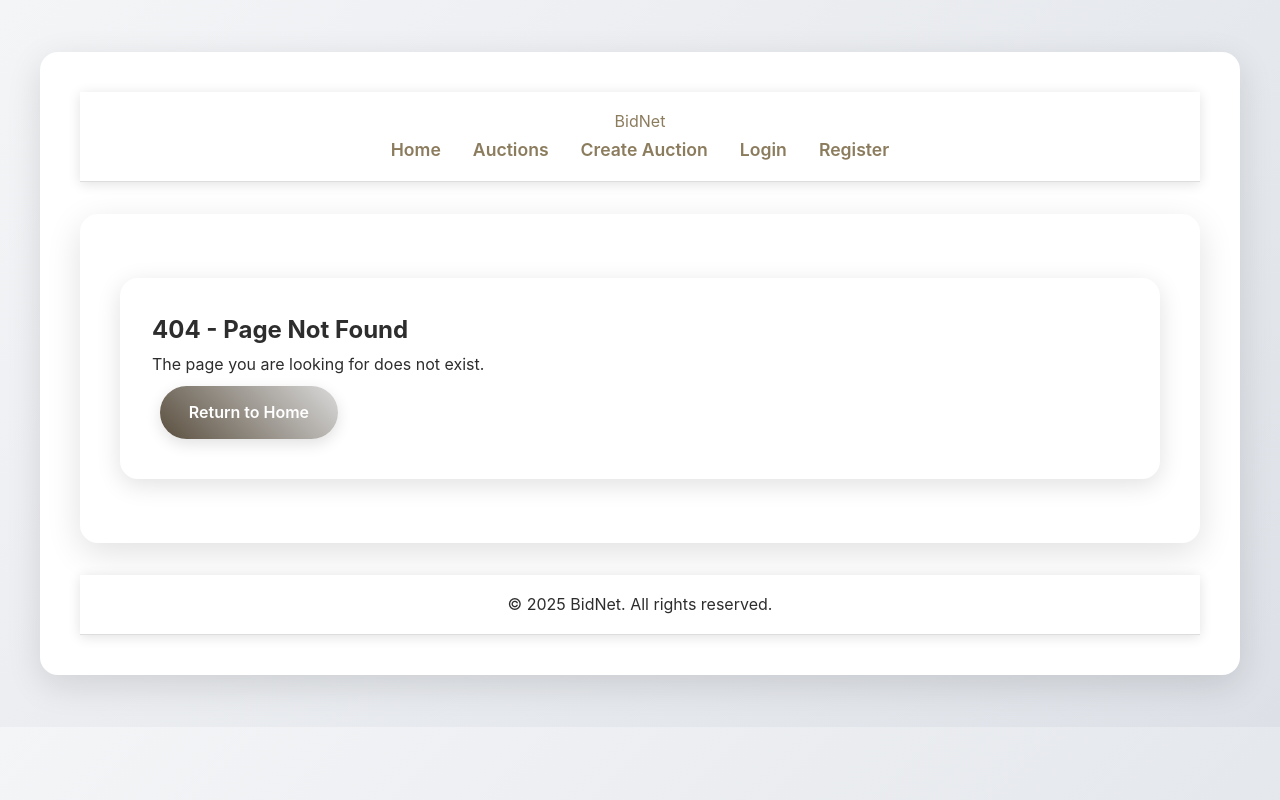
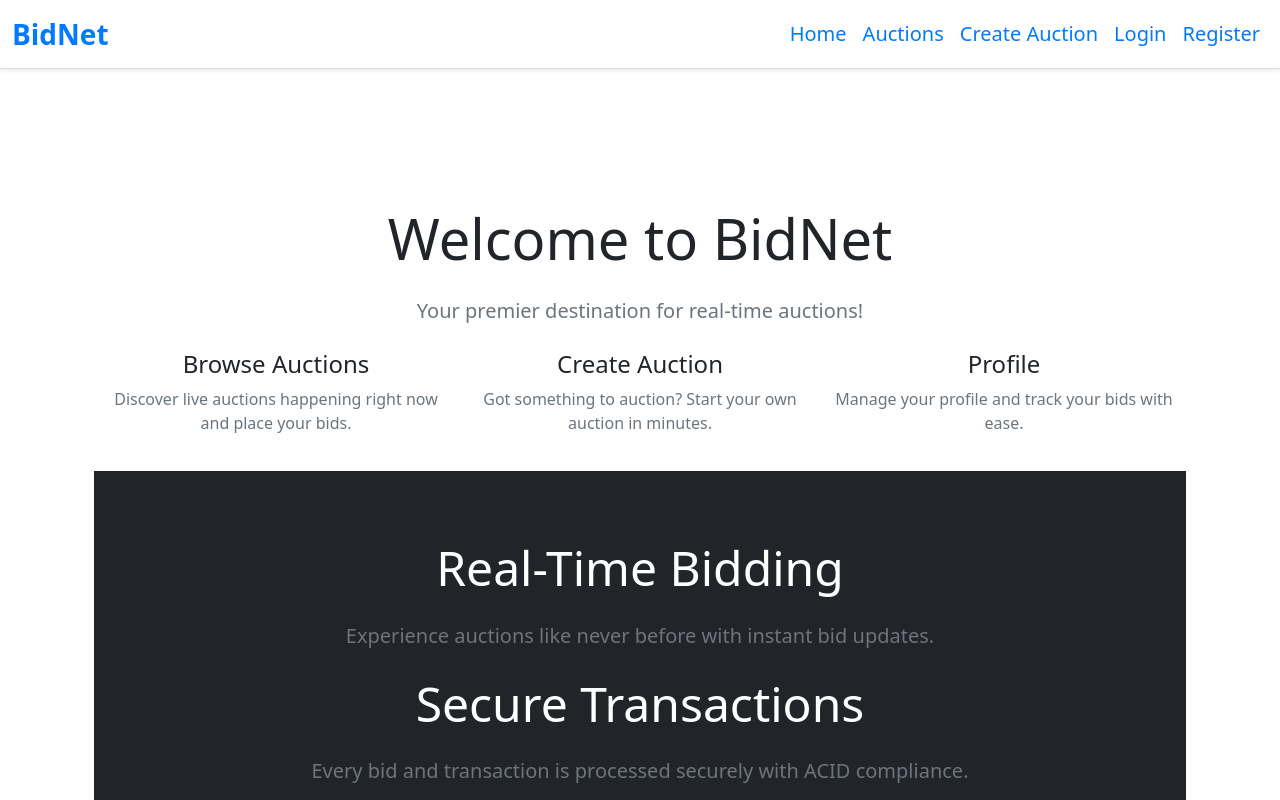
Before and after one commit to ishanuwo/BidNet, a React (Vite) app in the folder client/: page /home in a window 1280 px wide. Before the commit this address had no page. Shown: the top 800 px of the page. Built offline with nearby package versions, Linux system fonts and the light colour scheme.

Commit message:
css changes

```diff
--- a/client/package.json
+++ b/client/package.json
@@ -10,6 +10,7 @@
     "preview": "vite preview"
   },
   "dependencies": {
+    "bootstrap": "^5.3.3",
     "react": "^19.0.0",
     "react-dom": "^19.0.0",
     "react-router-dom": "^7.4.1"
--- a/client/src/App.css
+++ b/client/src/App.css
@@ -1,264 +1,119 @@
-* {
+/* Global styles */
+body {
+  font-family: 'Arial', sans-serif;
   margin: 0;
   padding: 0;
-  box-sizing: border-box;
+  background-color: #f8f9fa;
 }
 
-:root {
-  --primary-color: #5a4f3f;
-  --secondary-color: #dadada;
-  --accent-color: #8c7c5e;
-  --hover-color: #23395b;
-  --background-color: #f4f5f7;
-  --gradient-end: #dde1e7;
-  --card-bg: #ffffff;
-  --text-color: #2d2d2d;
-  --shadow: rgba(0, 0, 0, 0.12);
-  --transition-duration: 0.3s;
-  --font-family: 'Inter', sans-serif;
+.container {
+  margin-top: 30px;
+  max-width: 1140px;
+  padding: 15px;
 }
 
-html {
-  font-size: 16px;
-  scroll-behavior: smooth;
+/* Navbar Styles */
+.navbar {
+  background-color: #ffffff;
+  border-bottom: 1px solid #ddd;
 }
 
-body {
-  font-family: var(--font-family);
-  background: linear-gradient(135deg, var(--background-color), var(--gradient-end));
-  color: var(--text-color);
-  padding: 20px;
-  line-height: 1.7;
+.navbar-brand {
+  font-size: 1.75rem;
+  font-weight: 600;
+  color: #007bff !important;
 }
 
-a {
-  text-decoration: none;
-  color: var(--accent-color);
-  transition: color var(--transition-duration);
+.navbar-light .navbar-nav .nav-link {
+  font-size: 1.1rem;
+  color: #007bff;
+  padding: 10px 20px;
+  transition: color 0.3s ease, background-color 0.3s ease;
 }
 
-a:hover {
-  color: var(--hover-color);
+.navbar-light .navbar-nav .nav-link:hover {
+  color: #fff;
+  background-color: #007bff;
+  border-radius: 5px;
 }
 
-/* Header and Footer */
-.main-header,
-.main-footer {
-  background: var(--card-bg);
-  padding: 1rem 2rem;
-  text-align: center;
-  border-bottom: 1px solid #ddd;
-  box-shadow: 0 2px 12px var(--shadow);
+.navbar-toggler {
+  border-color: #007bff;
 }
 
-/* Navigation */
-.main-nav ul {
-  list-style: none;
-  display: flex;
-  gap: 2rem;
-  padding: 0;
-  margin: 0;
-  justify-content: center;
-  align-items: center;
+.navbar-toggler-icon {
+  background-color: #007bff;
 }
 
-.main-nav a {
-  font-weight: 600;
-  font-size: 1.1rem;
+/* Footer Styles */
+footer {
+  background-color: #f8f9fa;
+  padding: 20px 0;
+  font-size: 1rem;
+  color: #495057;
+  border-top: 1px solid #ddd;
 }
 
-@media (max-width: 768px) {
-  .main-nav {
-    display: flex;
-    flex-direction: column;
-  }
+footer p {
+  margin: 0;
 }
 
-/* Main Container */
-#root {
-  max-width: 1200px;
-  margin: 2rem auto;
-  padding: 2.5rem;
-  background: var(--card-bg);
-  border-radius: 18px;
-  box-shadow: 0 10px 35px var(--shadow);
-  transition: box-shadow var(--transition-duration), transform var(--transition-duration);
+/* Button Styles */
+button {
+  background-color: transparent;
+  border: none;
+  color: #007bff;
+  font-size: 1rem;
+  text-align: left;
+  padding: 10px 15px;
 }
 
-#root:hover {
-  box-shadow: 0 14px 45px var(--shadow);
-  transform: translateY(-3px);
+button:hover {
+  color: #0056b3;
 }
 
-/* Card Styles */
-.card {
-  background: var(--card-bg);
-  padding: 2rem;
-  margin: 1.5rem 0;
-  border-radius: 18px;
-  box-shadow: 0 6px 25px var(--shadow);
-  transition: transform var(--transition-duration), box-shadow var(--transition-duration);
+/* General Page Styles */
+.container {
+  max-width: 1200px;
+  margin: 0 auto;
+  padding: 20px;
 }
 
-.card:hover {
-  transform: translateY(-5px);
-  box-shadow: 0 12px 35px var(--shadow);
-}
-
-/* Card Child Style */
-.card-child {
-  background: #f8f9fa;
-  padding: 1.5rem;
-  border-radius: 12px;
-  box-shadow: 0 4px 12px rgba(0, 0, 0, 0.08);
-  transition: background var(--transition-duration), transform var(--transition-duration);
-}
-
-.card-child:hover {
-  background: #eceff1;
-  transform: translateY(-2px);
-}
-
-/* Buttons */
-.button {
-  display: inline-block;
-  padding: 0.8rem 1.8rem;
-  border-radius: 50px;
-  background: linear-gradient(45deg, var(--primary-color), var(--secondary-color));
-  color: #fff;
-  font-size: 1rem;
-  font-weight: 600;
-  text-align: center;
-  transition: transform var(--transition-duration), background var(--transition-duration), box-shadow var(--transition-duration);
-  margin: 0.5rem;
-  box-shadow: 0 5px 15px var(--shadow);
-}
-
-.button:hover {
-  background: linear-gradient(45deg, var(--secondary-color), var(--primary-color));
-  transform: translateY(-3px);
-  box-shadow: 0 7px 20px var(--shadow);
-}
-
-/* Notification */
-.notification {
-  background-color: #e6ffea;
-  padding: 1rem 1.2rem;
-  border: 1px solid #85d487;
-  margin: 1.2rem 0;
-  border-radius: 8px;
-  color: #2c6a2c;
-}
-
-/* Input Fields */
-.search-input {
-  padding: 0.9rem;
-  width: 100%;
-  border: 1px solid #ccc;
-  border-radius: 10px;
-  font-size: 1rem;
-  transition: border-color var(--transition-duration);
-}
-
-.search-input:focus {
-  border-color: var(--accent-color);
-  outline: none;
-}
-
-/* Image Preview */
-.image-preview img {
-  max-width: 100%;
-  margin-top: 1rem;
-  border-radius: 12px;
-  box-shadow: 0 5px 12px var(--shadow);
-  transition: transform var(--transition-duration);
-}
-
-.image-preview img:hover {
-  transform: scale(1.03);
-}
-
-/* Forms */
-form label {
-  display: block;
-  margin-bottom: 0.5rem;
+h1, h2, h3 {
   font-weight: 600;
 }
 
-form input,
-form select,
-form textarea {
-  width: 100%;
-  padding: 0.8rem;
-  margin-bottom: 1rem;
-  border-radius: 8px;
-  border: 1px solid #ccc;
-  transition: border-color var(--transition-duration);
+p {
+  color: #6c757d;
 }
 
-form input:focus,
-form select:focus,
-form textarea:focus {
-  border-color: var(--accent-color);
-  outline: none;
+/* Cards */
+.card {
+  border: none;
+  box-shadow: 0 2px 5px rgba(0, 0, 0, 0.1);
 }
 
-/* Home Page */
-.home-page .hero {
-  text-align: center;
-  padding: 2.5rem 1.5rem;
-  background: linear-gradient(135deg, var(--primary-color), var(--secondary-color));
-  color: #fff;
-  border-radius: 18px;
-  margin-bottom: 2.5rem;
-  box-shadow: 0 10px 25px var(--shadow);
+.card-header {
+  background-color: #007bff;
+  color: white;
+  font-weight: bold;
 }
 
-.home-page .hero h1 {
-  font-size: 3.2rem;
-  margin-bottom: 1.2rem;
+.card-body {
+  padding: 20px;
 }
 
-.home-page .hero p {
-  font-size: 1.3rem;
-  margin-bottom: 1.5rem;
-}
+/* Responsive Adjustments */
+@media (max-width: 768px) {
+  .navbar-brand {
+    font-size: 1.5rem;
+  }
 
-.home-page .features {
-  display: flex;
-  flex-wrap: wrap;
-  gap: 1.5rem;
-  justify-content: center;
-}
+  .nav-link {
+    font-size: 1rem;
+  }
 
-.home-page .feature {
-  flex: 1 1 320px;
-  padding: 1.8rem;
-  text-align: center;
-  border-radius: 15px;
-  background: var(--card-bg);
-  box-shadow: 0 6px 20px var(--shadow);
-  transition: transform var(--transition-duration);
-}
-
-.home-page .feature:hover {
-  transform: translateY(-5px);
-}
-
-/* Profile Details */
-.profile-details p {
-  margin-bottom: 1.2rem;
-  font-size: 1.2rem;
-}
-
-/* Edit Profile */
-.edit-profile label {
-  font-size: 1rem;
-  margin-bottom: 0.5rem;
-}
-
-@media (max-width: 768px) {
-  #root {
-    padding: 1.5rem;
+  footer {
+    font-size: 0.9rem;
   }
 }
--- a/client/src/App.tsx
+++ b/client/src/App.tsx
@@ -25,45 +25,62 @@ const App: React.FC = () => {
 
   return (
     <Router>
-      <header className="main-header">
-        <div className="header-container">
-          <div className="logo">
-            <Link to="/">BidNet</Link>
-          </div>
-          <nav className="main-nav">
-            <ul>
-              <li><Link to="/" className="nav-link">Home</Link></li>
-              <li><Link to="/auctions" className="nav-link">Auctions</Link></li>
-              <li><Link to="/create-auction" className="nav-link">Create Auction</Link></li>
-
-              {isAuthenticated ? (
-                <li>
-                  <button onClick={handleLogout} className="nav-link logout-btn">Logout</button>
+      <div>
+        {/* Navbar */}
+        <nav className="navbar navbar-expand-lg navbar-light bg-white shadow-sm">
+          <div className="container-fluid">
+            <Link className="navbar-brand fs-3" to="/home">BidNet</Link>
+            <button className="navbar-toggler" type="button" data-bs-toggle="collapse" data-bs-target="#navbarNav" aria-controls="navbarNav" aria-expanded="false" aria-label="Toggle navigation">
+              <span className="navbar-toggler-icon"></span>
+            </button>
+            <div className="collapse navbar-collapse" id="navbarNav">
+              <ul className="navbar-nav ms-auto">
+                <li className="nav-item">
+                  <Link className="nav-link fs-5" to="/home">Home</Link>
                 </li>
+                <li className="nav-item">
+                  <Link className="nav-link fs-5" to="/auctions">Auctions</Link>
+                </li>
+                <li className="nav-item">
+                  <Link className="nav-link fs-5" to="/create-auction">Create Auction</Link>
+                </li>
+                {!isAuthenticated ? (
+                  <>
+                    <li className="nav-item">
+                      <Link className="nav-link fs-5" to="/login">Login</Link>
+                    </li>
+                    <li className="nav-item">
+                      <Link className="nav-link fs-5" to="/register">Register</Link>
+                    </li>
+                  </>
                 ) : (
-                <>
-                  <li><Link to="/login" className="nav-link">Login</Link></li>
-                  <li><Link to="/register" className="nav-link">Register</Link></li>
-                </>
+                  <li className="nav-item">
+                    <button className="btn btn-link nav-link fs-5" onClick={handleLogout}>Logout</button>
+                  </li>
                 )}
               </ul>
+            </div>
+          </div>
         </nav>
-        </div>
-      </header>
-      <main id="root">
+
+        {/* Routes */}
+        <div className="container mt-5">
           <Routes>
-          <Route path="/" element={<HomePage />} />
+            <Route path="/home" element={<HomePage />} />
             <Route path="/auctions" element={<AuctionList />} />
-          <Route path="/auction/:id" element={<AuctionDetail />} />
+            <Route path="/auctions/:id" element={<AuctionDetail />} />
             <Route path="/create-auction" element={<CreateAuction />} />
-          <Route path="/login" element={<Login setIsAuthenticated={setIsAuthenticated} />} />
+            <Route path="/login" element={<Login setIsAuthenticated={setIsAuthenticated}/>} />
             <Route path="/register" element={<Register />} />
             <Route path="*" element={<NotFound />} />
           </Routes>
-      </main>
-      <footer className="main-footer">
-        <p>&copy; {new Date().getFullYear()} BidNet. All rights reserved.</p>
+        </div>
+
+        {/* Footer */}
+        <footer className="bg-light text-center py-3 mt-5 shadow-sm">
+          <p className="mb-0">© 2025 BidNet. All rights reserved.</p>
         </footer>
+      </div>
     </Router>
   );
 };
--- a/client/src/Components/HomePage.tsx
+++ b/client/src/Components/HomePage.tsx
@@ -1,33 +1,42 @@
 import React from 'react';
-import { Link } from 'react-router-dom';
-import '../App.css';
+import 'bootstrap/dist/css/bootstrap.min.css';
 
-const HomePage: React.FC = () => (
-  <div className="home-page">
-    <header className="card-child">
-      <h1>Welcome to BidNet</h1>
-      <p>Your premier destination for real-time auctions!</p>
-      <nav>
-        <Link to="/auctions" className="button">Browse Auctions</Link>
-        <Link to="/create-auction" className="button">Create Auction</Link>
-        <Link to="/profile" className="button">Profile</Link>
-      </nav>
-    </header>
-    <section>
-      <div className="card-child">
-        <h3>Real-Time Bidding</h3>
-        <p>Experience auctions like never before with instant bid updates.</p>
+const Homepage = () => {
+  return (
+    <div className="container-fluid">
+      <main className="text-center py-5">
+        <div className="container">
+          <h1 className="display-4 mb-4">Welcome to BidNet</h1>
+          <p className="lead mb-4">Your premier destination for real-time auctions!</p>
+          <div className="row">
+            <div className="col-md-4">
+              <h4>Browse Auctions</h4>
+              <p>Discover live auctions happening right now and place your bids.</p>
             </div>
-      <div className="card-child">
-        <h3>Secure Transactions</h3>
-        <p>Every bid and transaction is processed securely with ACID compliance.</p>
+            <div className="col-md-4">
+              <h4>Create Auction</h4>
+              <p>Got something to auction? Start your own auction in minutes.</p>
             </div>
-      <div className="card-child">
-        <h3>User-Friendly Interface</h3>
-        <p>Our intuitive design makes bidding fun and easy.</p>
+            <div className="col-md-4">
+              <h4>Profile</h4>
+              <p>Manage your profile and track your bids with ease.</p>
+            </div>
+          </div>
+        </div>
+
+        <section className="py-5 bg-dark text-white">
+          <div className="container">
+            <h2 className="display-5 text-center mb-4">Real-Time Bidding</h2>
+            <p className="lead text-center mb-4">Experience auctions like never before with instant bid updates.</p>
+            <h2 className="display-5 text-center mb-4">Secure Transactions</h2>
+            <p className="lead text-center mb-4">Every bid and transaction is processed securely with ACID compliance.</p>
+            <h2 className="display-5 text-center mb-4">User-Friendly Interface</h2>
+            <p className="lead text-center">Our intuitive design makes bidding fun and easy.</p>
           </div>
         </section>
+      </main>
     </div>
   );
+};
 
-export default HomePage;
+export default Homepage;
```
Also changed, not shown: client/src/modules/AuctionDetail.module.css (added), client/src/modules/AuctionList.module.css (added), client/src/modules/CreateAuction.module.css (added), client/src/modules/HomePage.module.css (added), client/src/modules/Login.module.css (added), client/src/modules/Register.module.css (added), 1 other file (tests, documents, lock files or other folders). Lines whose indentation alone changed are shown as unchanged.
